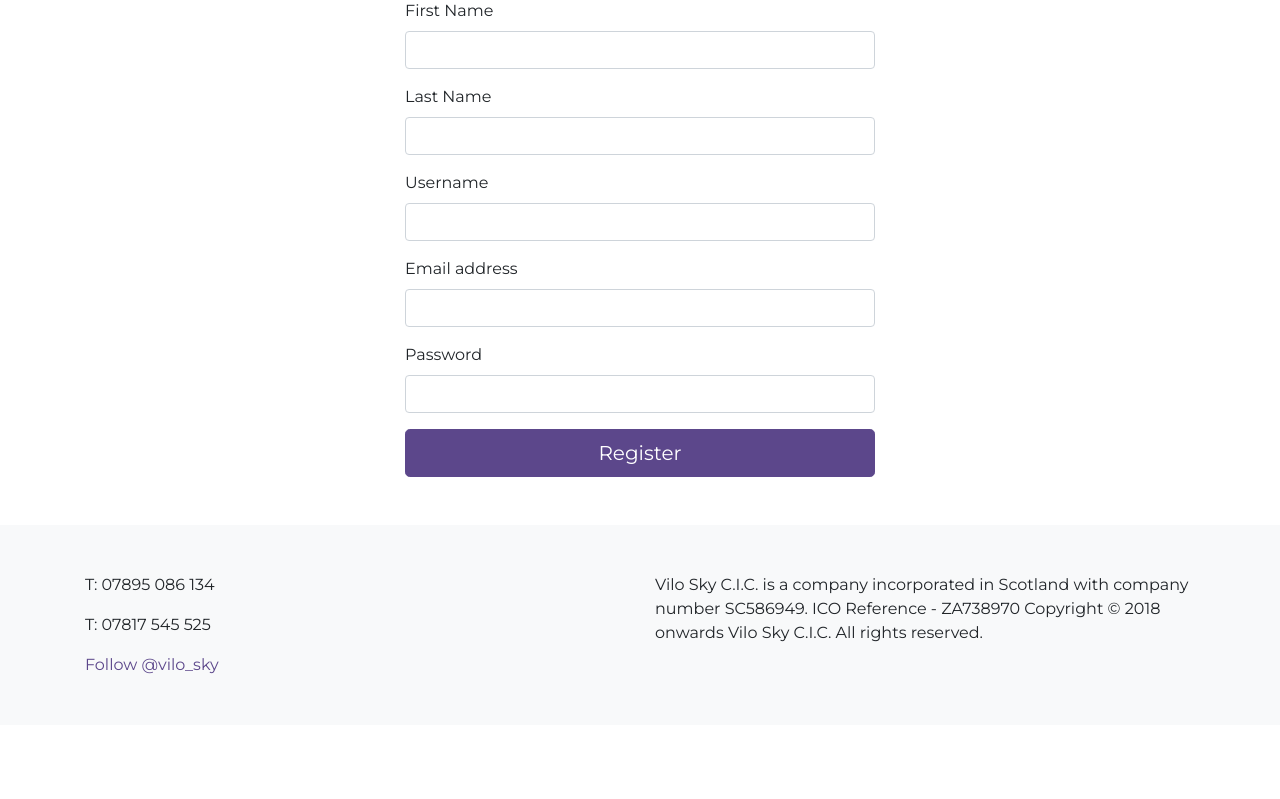
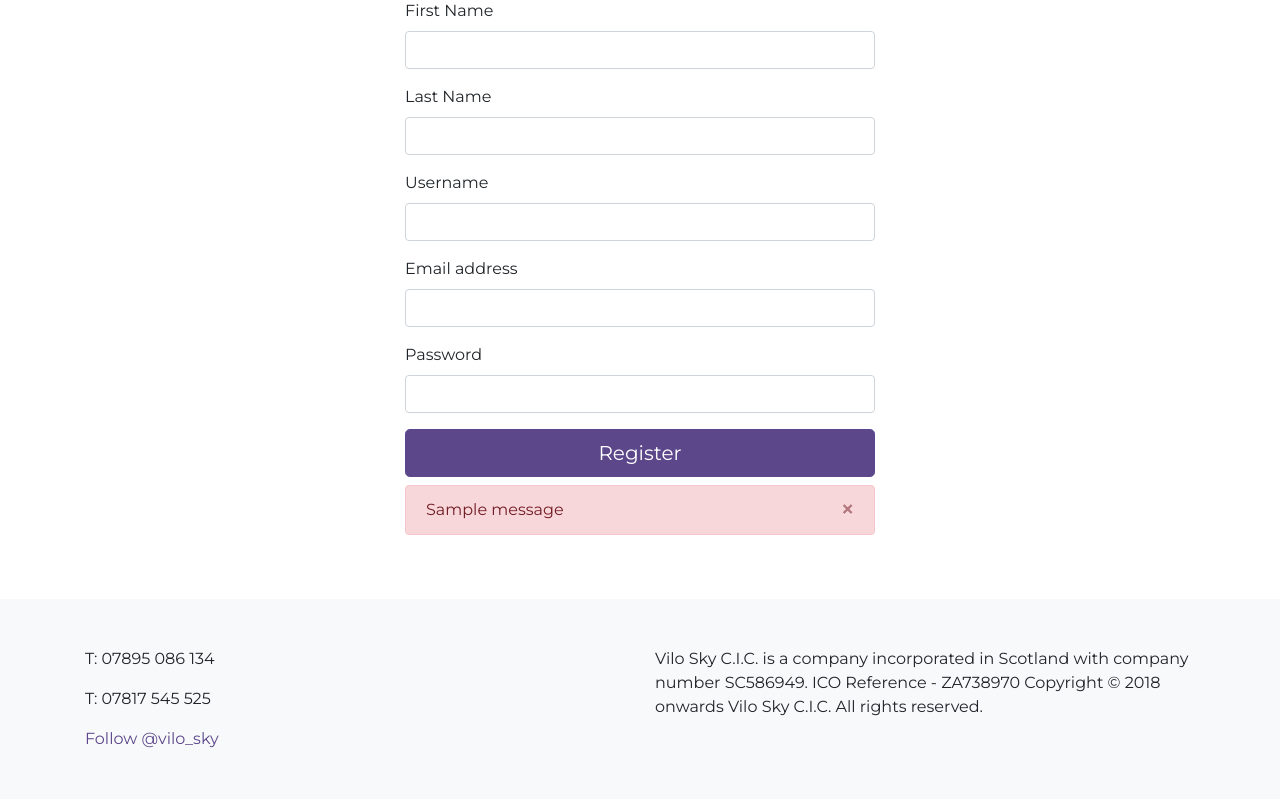
Before and after one commit to tp3-2020-CS32/ViloSky, a Django app: page /paths/register/ in a window 1280 px wide. Shown: the part 220-1019 px from the top of the page. Before the commit the page ends 894 px from the top, so only its background shows below. Run offline with Django 3.2, Linux system fonts and the light colour scheme; tables that the repository leaves empty hold one stand-in row (values such as "Sample post"); one stand-in notice (Sample message) is shown; some libraries are stand-ins or nearby versions.

Commit message:
Forbidden characters in registration form [Iss #95]
Display errors from the registration form to the user
Change from reloading the registration page with no error messages

*Add errors from the user form to the messages - views.py
*Display the errors on the registration page - register.html

Closes #95

```diff
--- a/vilosky_paths/paths/views.py
+++ b/vilosky_paths/paths/views.py
@@ -60,6 +60,9 @@ def register(request):
         profile_form = UserProfileForm(request.POST)
 
         if user_form.is_valid() and profile_form.is_valid():
+            user = user_form.save(commit=False)
+            if('@' in user.username):
+                print("fuckery")
             user = user_form.save()
             user.set_password(user.password)
             profile = profile_form.save(commit=False)
@@ -74,6 +77,10 @@ def register(request):
             login(request, user, backend='django.contrib.auth.backends.ModelBackend')
             return redirect(reverse('paths:dashboard'))
         else:
+            for error in user_form.errors:
+                messages.error(request, str(user_form.errors[error]))
+            for error in profile_form.errors:
+                messages.error(request, str(profile_form.errors[error]))
             print(user_form.errors, profile_form.errors)
     else:
         user_form = UserForm()
--- a/vilosky_paths/templates/paths/register.html
+++ b/vilosky_paths/templates/paths/register.html
@@ -35,5 +35,15 @@ Register - Vilo Sky
 		</div>
 		<input type="submit" class="btn btn-login-registration btn-lg" value="Register">
 	</form>
+	{% if messages %}
+	{% for message in messages %}
+		<div class="alert alert-danger alert-dismissible fade show mt-2" role="alert">
+			{{ message }}
+			<button type="button" class="close" data-dismiss="alert" aria-label="Close">
+				<span aria-hidden="true">&times;</span>
+			</button>
+		</div>
+    {% endfor %}
+{% endif %}
 </div>
 {% endblock %}
```
